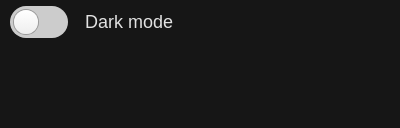
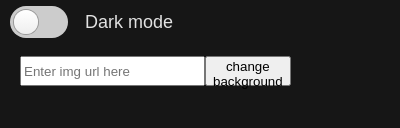
Before and after one commit to cis3296f22/canvasextension, a browser extension: page html/popup.html in a window 400 px wide. Shown: the part 94-222 px from the top of the page. Drawn offline with Linux system fonts and the light colour scheme.

Commit message:
changed the position of change background option

```diff
--- a/css/popup.css
+++ b/css/popup.css
@@ -57,6 +57,14 @@ h3 {
   width: 100px;
   left: 75px;
 }
+ /* moving background option */
+.background-container{
+  display: flex;
+  position:absolute;
+  height: 30px;
+  top: 50px;
+  margin-left: 10px;
+}
 
 .options input:nth-of-type(1).checked ~ .slider .sliderknob {
   background-color: #8dd28d;
--- a/html/popup.html
+++ b/html/popup.html
@@ -21,10 +21,12 @@
 						<span class="darkmodetoggle-label">Dark mode</span>
 					</label>
                 </div>
+				<div class="background-container" >
+					<input type="url" name="" id="url_textbox" placeholder="Enter img url here">
+					<button id="backgroundButton">change background</button>
+				</div>
             </div>
         </div>
-		<input type="url" name="" id="url_textbox" placeholder="Enter img url here">
-    	<button id="backgroundButton">change background</button>
 	<script src="../js/popup.js"></script>
   </body>
 </html>
```
